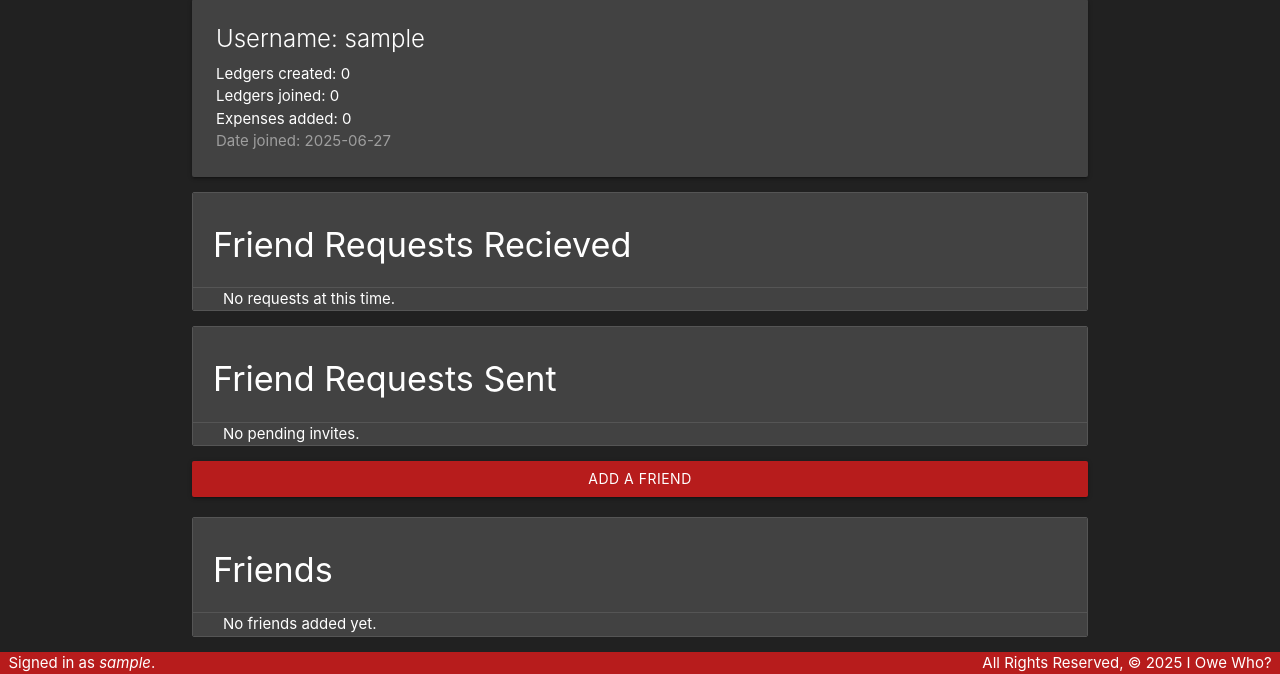
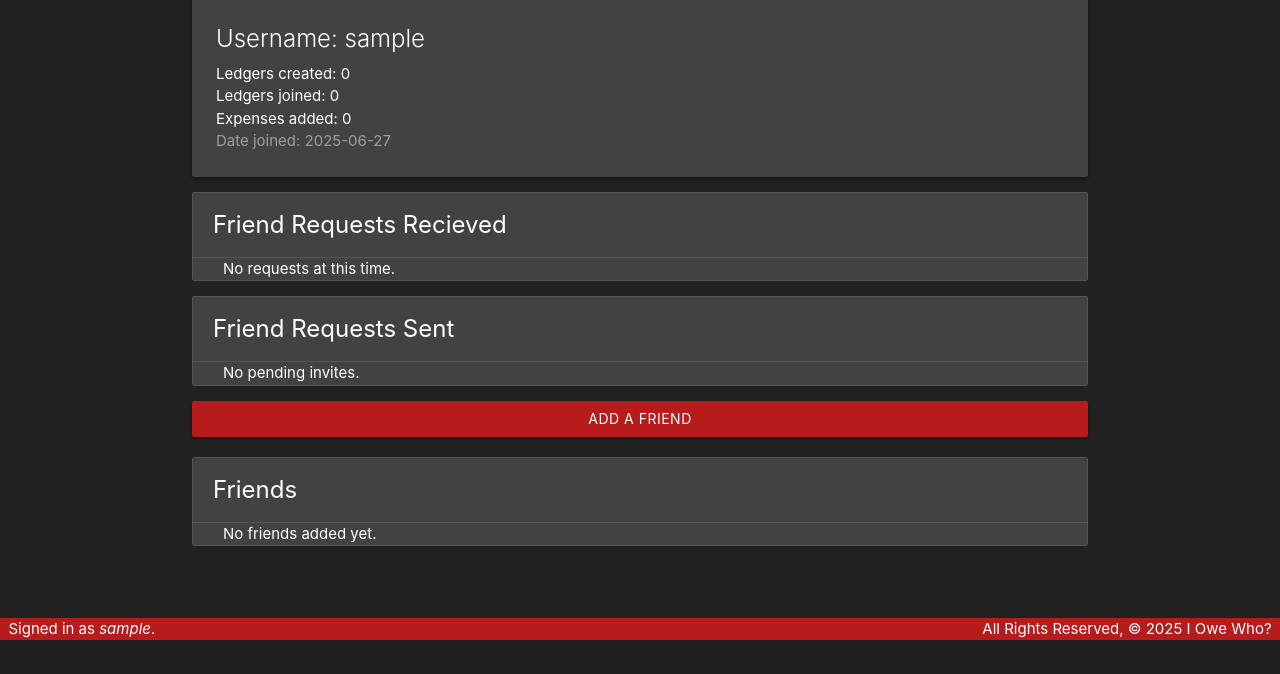
Before and after one commit to gregells/i-owe-who, a Django app: page /accounts/my_profile/ in a window 1280 px wide. Shown: the part 160-834 px from the top of the page. After the commit the page ends 800 px from the top, so only its background shows below. Run offline with Django 5.2, Linux system fonts and the light colour scheme; the visitor is signed in with stand-in values (Sample User, id 1); data that the repository does not hold is empty.

Commit message:
Reduce sizing of collection header text for lists on My Profile page

```diff
--- a/main_app/static/css/style.css
+++ b/main_app/static/css/style.css
@@ -212,3 +212,13 @@ li.collection-item > div {
 .collection .collection-item {
   padding: 0px 20px;
 }
+
+.collection.with-header .collection-header > h4 {
+  font-size: 24px;
+  line-height: 100%;
+  margin: 0;
+}
+
+.collection.with-header .collection-header {
+  padding: 20px;
+}
```
